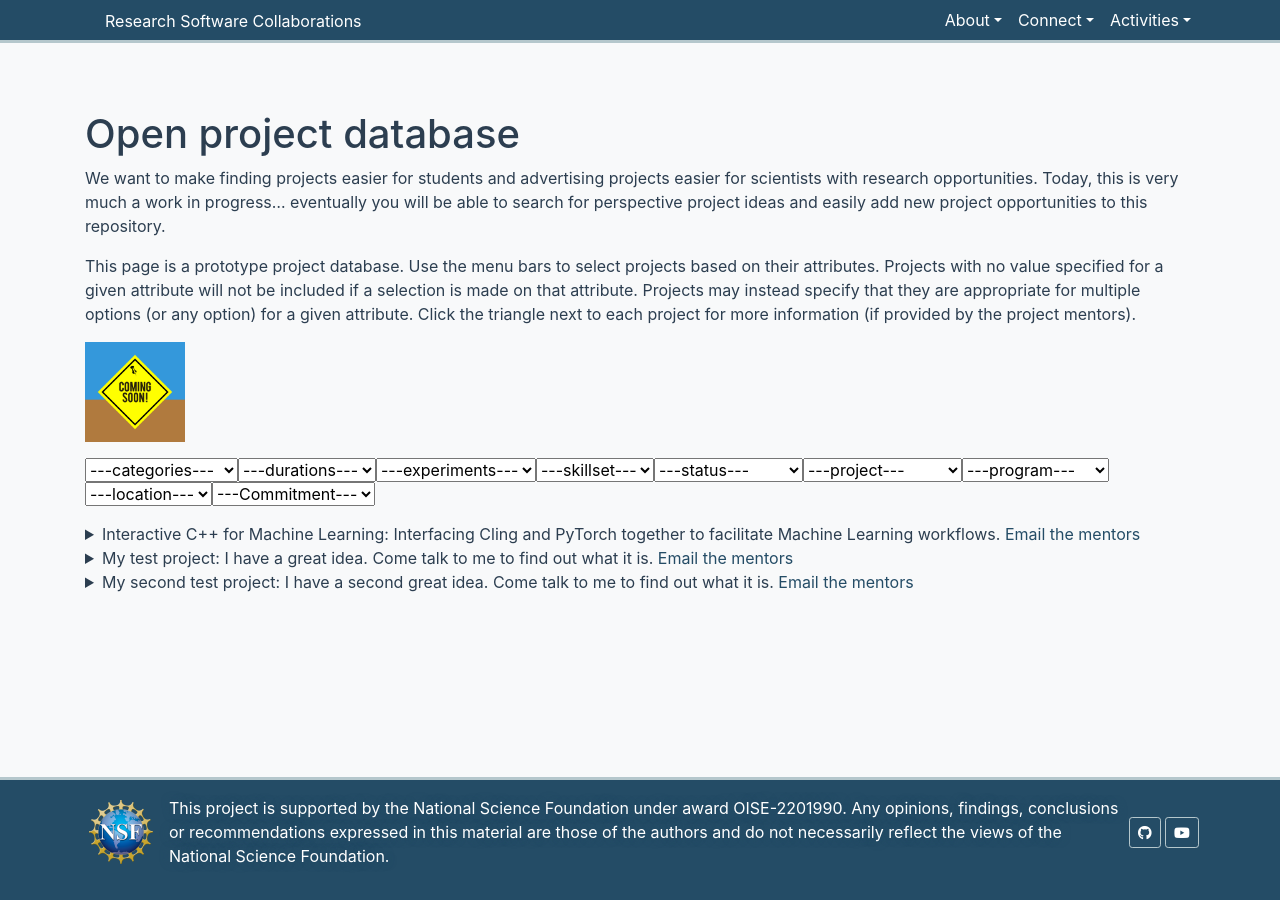
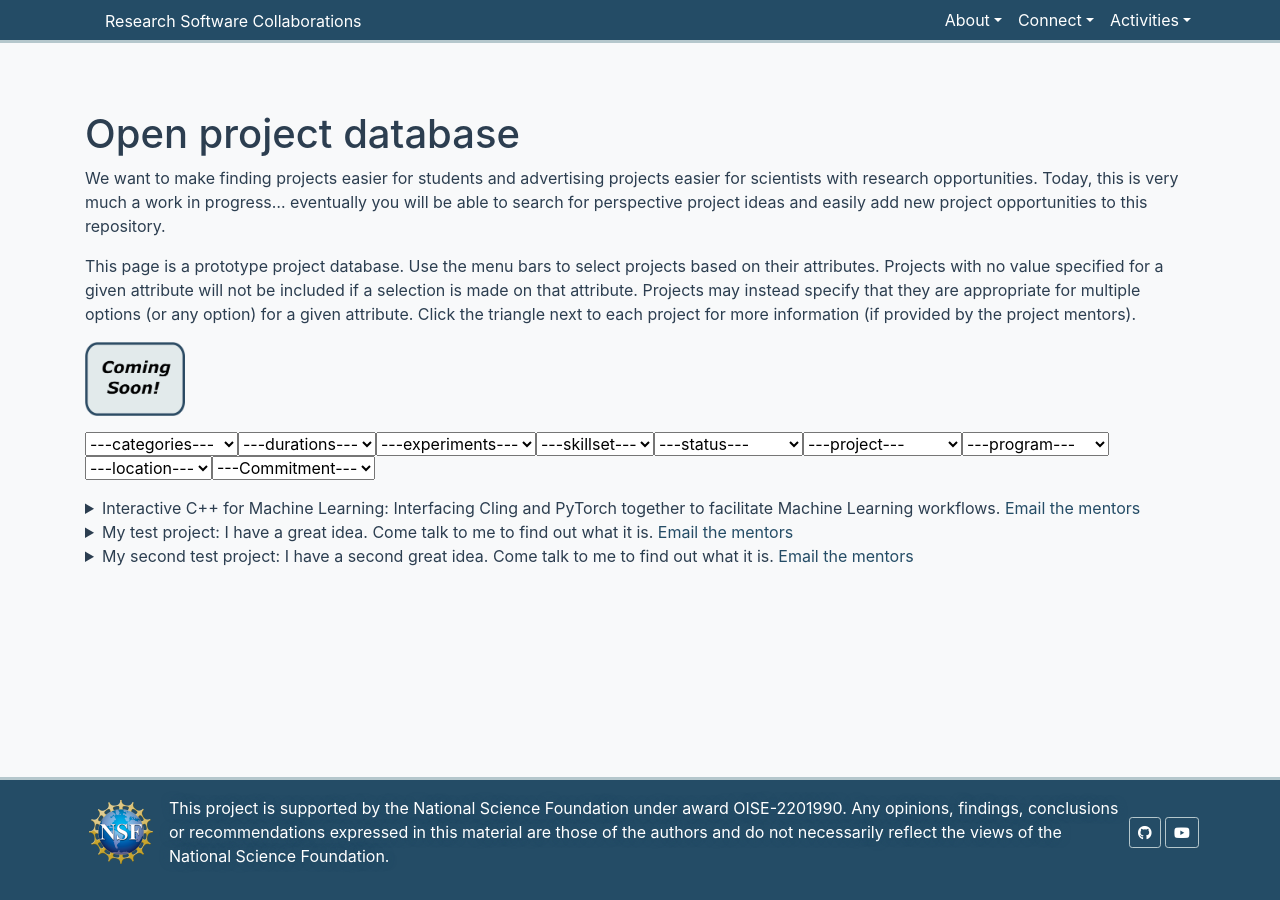
Before and after one commit to research-software-collaborations/research-software-collaborations.github.io, a Jekyll site: the page built from pages/projects.md, in a window 1280 px wide. Built offline with Jekyll 4.4.1, drawn with Linux system fonts in a browser that asks for light colours; cached includes are drawn as plain includes.

Commit message:
update graphic

```diff
--- a/pages/projects.md
+++ b/pages/projects.md
@@ -17,7 +17,7 @@ that they are appropriate for multiple options (or any option) for a given attri
 Click the triangle next to each project for more information (if provided by the project mentors).
 
 
-<img src="/assets/images/coming-soon-g994b7410f_1280.png" width="100">
+<img src="/assets/images/coming-soon-monsoon.png" width="100">
 
 <script>
 function dropdownMenu2() {
```
Also changed, not shown: assets/images/coming-soon-g994b7410f_1280.png (deleted).
